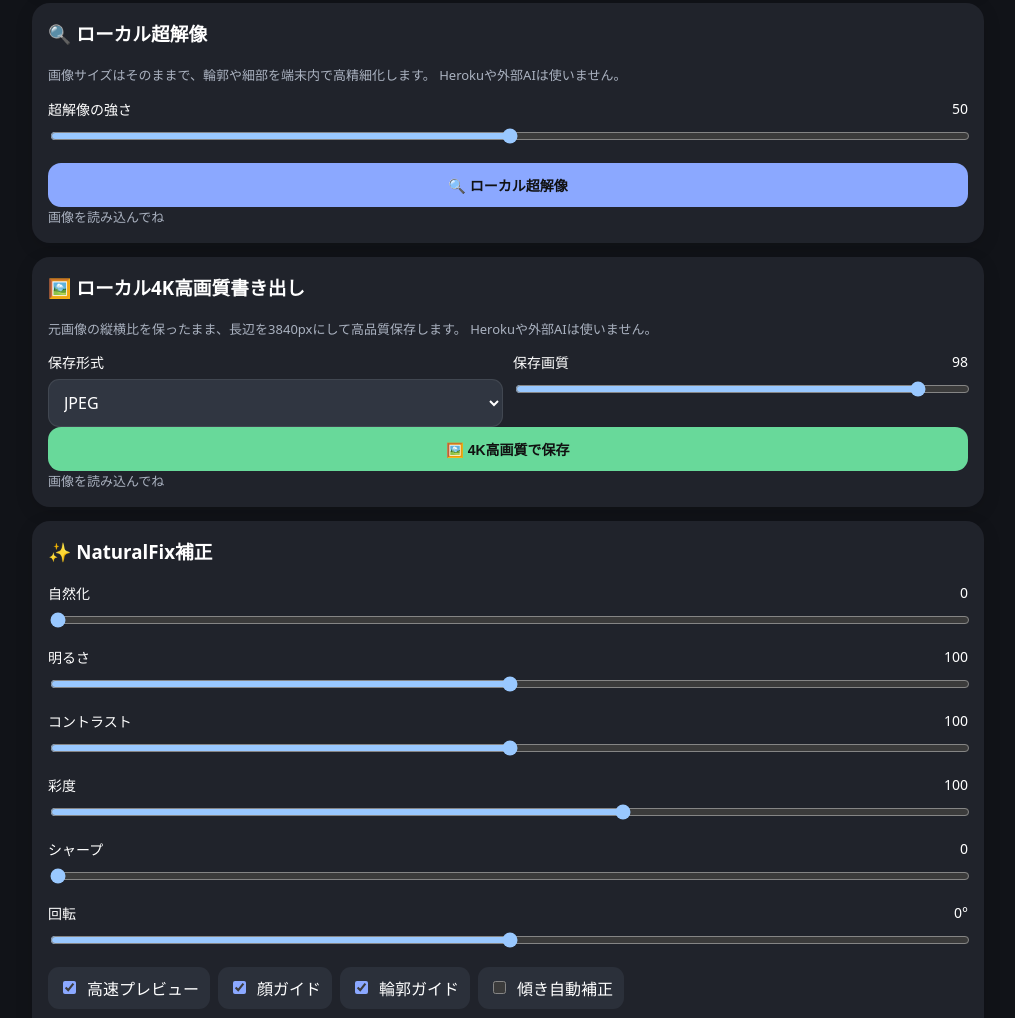
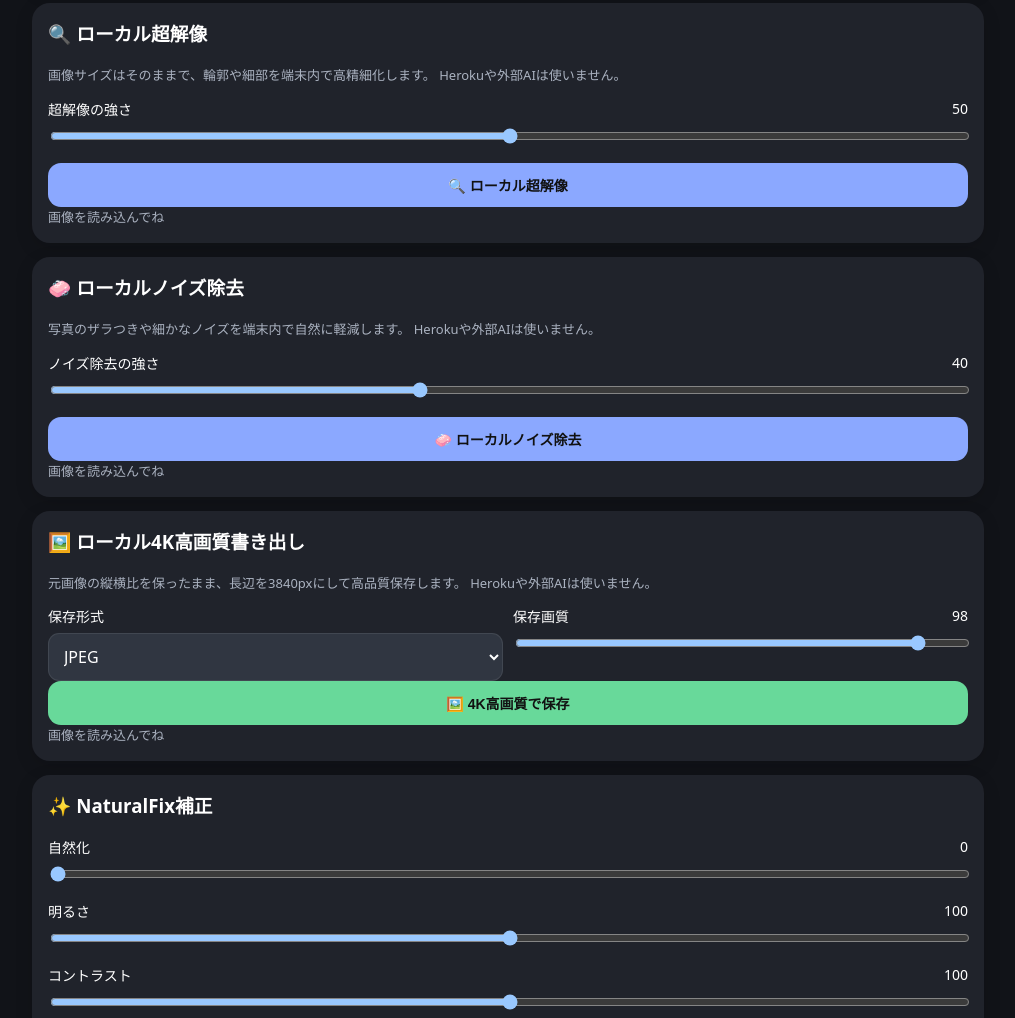
Before and after one commit to schanghong60-rgb/NaturalFix, a website: page public/index.html in a window 1280 px wide. Shown: the part 1816-2834 px from the top of the page, without its empty margins (132-1147 px from the left). Drawn offline with Linux system fonts and the light colour scheme; no server answers.

Commit message:
Add local denoise controls

```diff
--- a/public/index.html
+++ b/public/index.html
@@ -296,6 +296,46 @@
 
   <div
     id="superResolutionStatus"
+    class="status"
+  >
+    画像を読み込んでね
+  </div>
+</section>
+  <section class="card" id="localDenoiseStudio">
+  <h3>🧼 ローカルノイズ除去</h3>
+
+  <p class="note">
+    写真のザラつきや細かなノイズを端末内で自然に軽減します。
+    Herokuや外部AIは使いません。
+  </p>
+
+  <div class="control">
+    <label>
+      <span>ノイズ除去の強さ</span>
+      <span id="localDenoiseStrengthValue">40</span>
+    </label>
+
+    <input
+      id="localDenoiseStrength"
+      type="range"
+      min="0"
+      max="100"
+      step="1"
+      value="40"
+    >
+  </div>
+
+  <button
+    id="localDenoiseButton"
+    class="primary"
+    type="button"
+    style="width:100%"
+  >
+    🧼 ローカルノイズ除去
+  </button>
+
+  <div
+    id="localDenoiseStatus"
     class="status"
   >
     画像を読み込んでね
```
